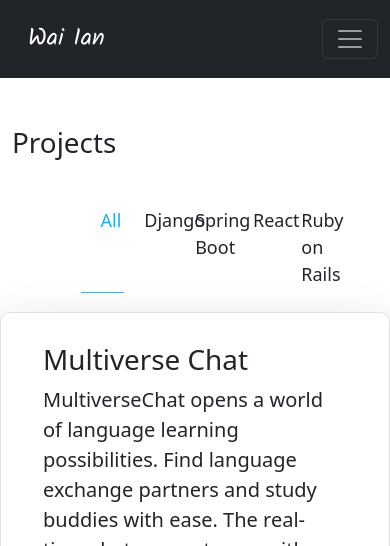
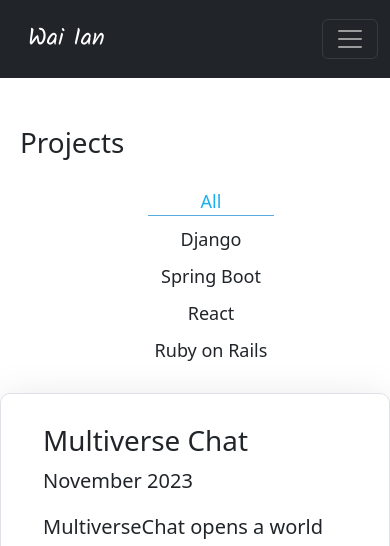
Before and after one commit to valenvwi/Portfolio, a React (Vite) app: page /projects in a window 390 px wide. Shown: the top 546 px of the page. Built offline with nearby package versions, Linux system fonts and the light colour scheme.

Commit message:
Project card styling in mobile, and add one more project

```diff
--- a/src/App.css
+++ b/src/App.css
@@ -3,7 +3,7 @@
     url("./assets/images/lungern.jpg");
   background-size: cover;
   background-position: center;
-  height: 80vh !important;
+  height: 75vh !important;
 }
 
 .avatar {
@@ -100,10 +100,17 @@ h5 {
 
 .underline {
   position: absolute;
-  bottom: -5px;
+  bottom: -2px;
   left: 0;
   right: 0;
   height: 1px;
+  background: #49a3dfea;
+}
+
+.underline-mobile {
+  height: 1px;
+  width: 50%;
+  margin: 0 auto;
   background: #49a3dfea;
 }
 
@@ -126,3 +133,19 @@ h5 {
   min-width: 0;
   position: relative;
 }
+
+.tab-list-mobile {
+  list-style: none;
+  padding: 5px;
+  font-weight: 500;
+  user-select: none;
+  min-width: 0;
+  position: relative;
+  text-align: center;
+}
+
+#root {
+  min-height: 100vh;
+  display:flex;
+  flex-direction: column;
+}
--- a/src/App.jsx
+++ b/src/App.jsx
@@ -7,14 +7,14 @@ import { Routes, Route } from "react-router-dom";
 
 function App() {
   return (
-    <div id="top">
+    <>
       <Navbar />
       <Routes>
         <Route path="/" element={<Home />} />
         <Route path="/projects" element={<Projects />} />
       </Routes>
       <Footer />
-    </div>
+    </>
   );
 }
 
--- a/src/App/Home/AboutMe/AboutMeSection.jsx
+++ b/src/App/Home/AboutMe/AboutMeSection.jsx
@@ -3,7 +3,7 @@ import { AboutMeContent } from "./AboutMeContent";
 
 export const AboutMeSection = () => {
   return (
-    <div className="container" id="aboutMe">
+    <div className="container mb-5" id="aboutMe">
       <h1 className="m-5">About me</h1>
       <div className="d-none d-lg-block">
         <div className="row mx-5">
--- a/src/App/Projects/ProjectCard.jsx
+++ b/src/App/Projects/ProjectCard.jsx
@@ -1,8 +1,9 @@
 import { ProjectCardTemplate } from "./ProjectCardTemplate";
 
 export const ProjectCard = (props) => {
+
   return (
-    <div className="d-lg-block mt-2">
+    <div className="d-lg-block mt-2" id="project-card">
       {props.projects.map((project, index) => (
         <ProjectCardTemplate
           title={project.title}
@@ -10,6 +11,7 @@ export const ProjectCard = (props) => {
           image={project.image}
           icons={project.icons}
           button={project.button}
+          completedOn={project.completedOn}
           key={project.title}
           direction={index % 2 === 0 ? "right" : "left"}
         />
--- a/src/App/Projects/ProjectCardTemplate.jsx
+++ b/src/App/Projects/ProjectCardTemplate.jsx
@@ -8,9 +8,9 @@ export const ProjectCardTemplate = ({
   image,
   icons,
   button,
+  completedOn,
   direction,
 }) => {
-  console.log(direction);
   return (
     <AnimatePresence>
       <motion.div
@@ -29,7 +29,9 @@ export const ProjectCardTemplate = ({
         <div className="col-sm-12 col-md-8 container d-flex justify-content-center align-items-center">
           <div>
             <h1>{title}</h1>
+            <p className="lead">{completedOn}</p>
             <p className="lead">{description}</p>
+
             <h5>Tech-Stack</h5>
             <div className="row">
               <div className="col-sm-12 col-lg-8 mb-3">
--- a/src/App/Projects/ProjectTap.jsx
+++ b/src/App/Projects/ProjectTap.jsx
@@ -6,10 +6,12 @@ export const ProjectTap = (props) => {
 
   const tabs = ["All", "Django", "Spring Boot", "React", "Ruby on Rails"];
   const tabFramework = ["", "Django", "Spring Boot", "React", "Ruby on Rails"];
+
   return (
     <>
       <nav className="nav justify-content-center">
-        <ul className="tab-ul ">
+        {/* larger to extra large screens */}
+        <ul className="tab-ul d-none d-lg-flex">
           {tabs.map((tab) => (
             <li
               key={tab}
@@ -26,6 +28,29 @@ export const ProjectTap = (props) => {
             </li>
           ))}
         </ul>
+        {/* medium to smaller screens */}
+        <ul className="tab-ul d-block d-lg-none">
+          {tabs.map((tab) => (
+            <li
+              key={tab}
+              className={
+                selectedTab === tab
+                  ? "selected tab-list-mobile"
+                  : "tab-list-mobile"
+              }
+              onClick={() => {
+                setSelectedTab(tab);
+                props.changeFramework(tabFramework[tabs.indexOf(tab)]);
+                props.scrollToProjectCard();
+              }}
+            >
+              {tab}
+              {tab === selectedTab ? (
+                <motion.div className="underline-mobile" />
+              ) : null}
+            </li>
+          ))}
+        </ul>
       </nav>
     </>
   );
--- a/src/App/Projects/index.jsx
+++ b/src/App/Projects/index.jsx
@@ -10,14 +10,25 @@ export const Projects = () => {
     setFramework(framework);
   }
 
+  const scrollToProjectCard = () => {
+    const projectCardSection = document.getElementById("project-card");
+    projectCardSection.scrollIntoView({ behavior: "smooth" });
+    console.log("scrolling");
+  };
+
   const filteredProjects = projects.filter((project) =>
     project.framework.includes(framework)
   );
   return (
-    <div className="container" id="projects">
-      <h1 className="my-5">Projects</h1>
-      <ProjectTap changeFramework={changeFramework} />
-      <ProjectCard projects={filteredProjects} />
+    <div className="container flex-grow-1" id="projects">
+      <h1 className="mt-5 mb-4 mx-2">Projects</h1>
+      <ProjectTap
+        changeFramework={changeFramework}
+        scrollToProjectCard={scrollToProjectCard}
+      />
+      <div id="project-card">
+        <ProjectCard projects={filteredProjects} />
+      </div>
     </div>
   );
 };
--- a/src/App/UI/Navbar.jsx
+++ b/src/App/UI/Navbar.jsx
@@ -1,6 +1,20 @@
 import { Link } from "react-router-dom";
+import { useEffect } from "react";
 
 export const Navbar = () => {
+
+  useEffect(() => {
+    const navLinks = document.querySelectorAll('.nav-link');
+    navLinks.forEach((link) => {
+      link.addEventListener('click', () => {
+        const navbarCollapse = document.getElementById('navbarToggleNavDropdown');
+        if (navbarCollapse.classList.contains('show')) {
+          navbarCollapse.classList.remove('show');
+        }
+      });
+    });
+  }, []);
+
   return (
     <nav className="navbar navbar-dark bg-dark navbar-expand-lg py-3">
       <div className="container-fluid">
--- a/src/App/constants.jsx
+++ b/src/App/constants.jsx
@@ -3,6 +3,7 @@ import chatgpt from "../assets/images/chatgpt.jpg";
 import multiverseChat from "../assets/images/multiverseChat.png";
 import quickDrop from "../assets/images/QuickDrop.png";
 import instaExplore from "../assets/images/InstaExplore.png";
+import restaurantApp from "../assets/images/restaurant-app.png";
 
 const firstnThirdIcons = [
   "https://raw.githubusercontent.com/devicons/devicon/master/icons/python/python-original.svg",
@@ -35,12 +36,17 @@ const fourthIcons = [
 const fifthIcons = [
   "https://raw.githubusercontent.com/devicons/devicon/master/icons/java/java-original.svg",
   "https://www.vectorlogo.zone/logos/springio/springio-icon.svg",
+  "https://raw.githubusercontent.com/devicons/devicon/master/icons/typescript/typescript-original.svg",
   "https://raw.githubusercontent.com/devicons/devicon/master/icons/react/react-original-wordmark.svg",
   "https://raw.githubusercontent.com/devicons/devicon/master/icons/bootstrap/bootstrap-plain-wordmark.svg",
-  "https://raw.githubusercontent.com/devicons/devicon/master/icons/typescript/typescript-original.svg",
   "https://raw.githubusercontent.com/devicons/devicon/master/icons/mysql/mysql-original-wordmark.svg",
 ];
 
+const sixthIcons = [
+  "https://raw.githubusercontent.com/devicons/devicon/master/icons/javascript/javascript-original.svg",
+  "https://raw.githubusercontent.com/devicons/devicon/master/icons/react/react-original-wordmark.svg",
+  "https://raw.githubusercontent.com/devicons/devicon/master/icons/bootstrap/bootstrap-plain-wordmark.svg",
+];
 const buttons = [
   {
     href: "https://github.com/valenvwi/MultiverseChat",
@@ -62,6 +68,10 @@ const buttons = [
     href: "https://github.com/valenvwi/Starry-Accessory-React",
     title: "View code",
   },
+  {
+    href: "https://github.com/valenvwi/restaurant-ordering-app",
+    title: "View code",
+  },
 ];
 
 export const projects = [
@@ -72,6 +82,7 @@ export const projects = [
     image: multiverseChat,
     icons: firstnThirdIcons,
     button: buttons[0],
+    completedOn: "November 2023",
     framework: "Django & React",
   },
   {
@@ -81,6 +92,7 @@ export const projects = [
     image: instaExplore,
     icons: secondIcons,
     button: buttons[1],
+    completedOn: "July 2023",
     framework: "Ruby on Rails",
   },
   {
@@ -90,6 +102,7 @@ export const projects = [
     image: chatgpt,
     icons: firstnThirdIcons,
     button: buttons[2],
+    completedOn: "October 2023",
     framework: "Django & React",
   },
   {
@@ -99,6 +112,7 @@ export const projects = [
     image: quickDrop,
     icons: fourthIcons,
     button: buttons[3],
+    completedOn: "June 2023",
     framework: "Ruby on Rails",
   },
   {
@@ -108,6 +122,17 @@ export const projects = [
     image: starry,
     icons: fifthIcons,
     button: buttons[4],
+    completedOn: "August 2023",
     framework: "Spring Boot & React",
   },
+  {
+    title: "Food Ordering App",
+    description:
+      "This is a tiny React app that was made in two days. This simple food ordering app allows customers to view food and drinks from a restaurant. Users can also add items to their shopping cart.",
+    image: restaurantApp,
+    icons: sixthIcons,
+    button: buttons[5],
+    completedOn: "November 2023",
+    framework: "React",
+  },
 ];
```
Also changed, not shown: src/assets/images/restaurant-app.png (added).
